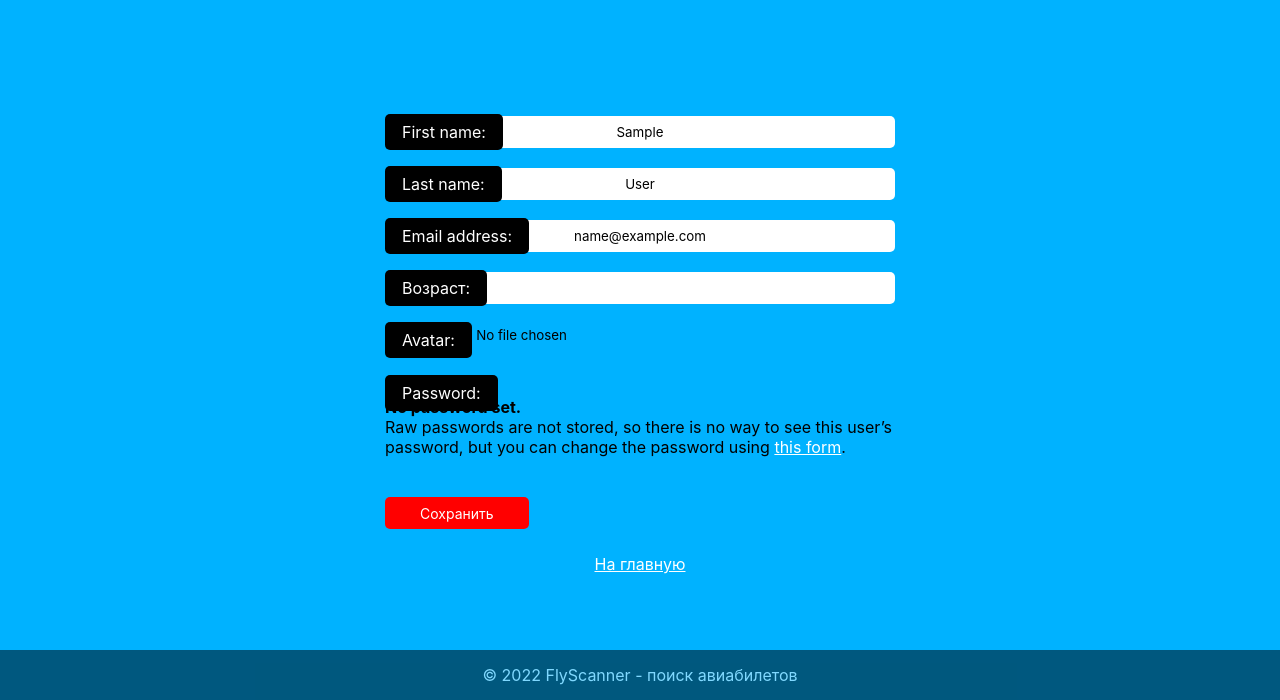
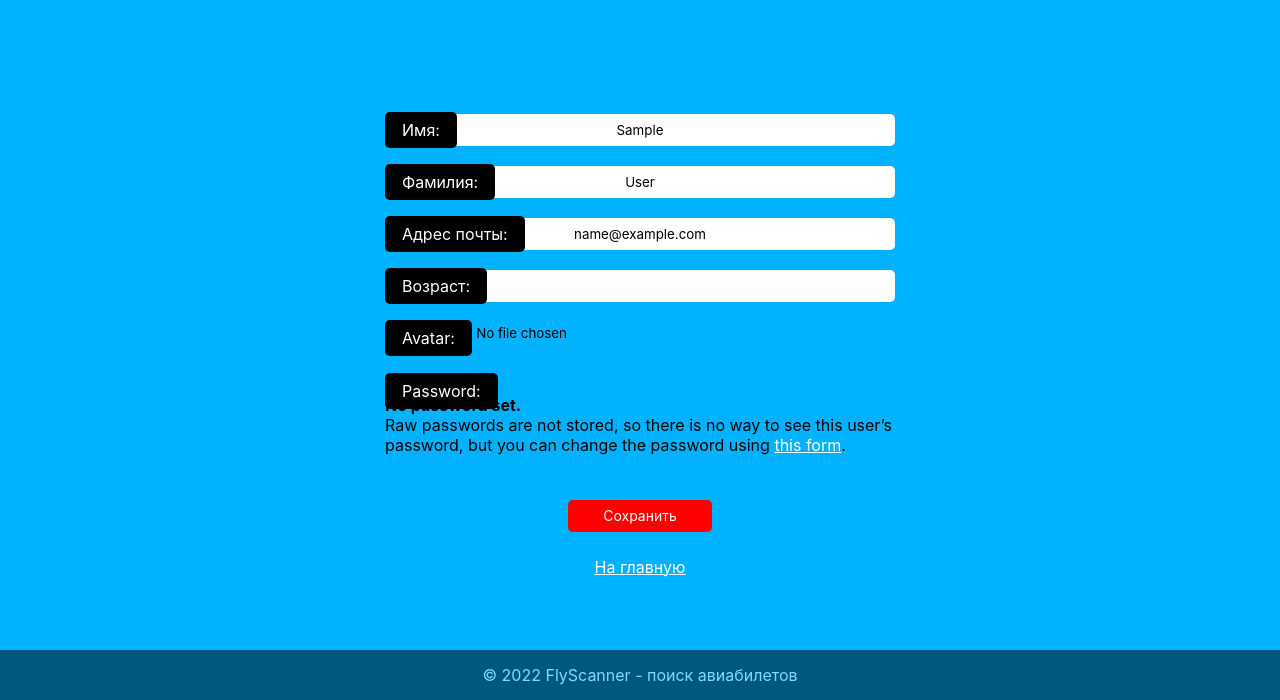
Before and after one commit to forthe94/celestial_annunciator, a Django app: page /auth/edit/ in a window 1280 px wide. Shown: the part 100-800 px from the top of the page. Run offline with Django 4.2, Linux system fonts and the light colour scheme; the visitor is signed in with stand-in values (Sample User, id 1).

Commit message:
неблоьшие изменения по стилям

```diff
--- a/authapp/forms.py
+++ b/authapp/forms.py
@@ -1,8 +1,18 @@
+from django import forms
 from django.contrib.auth import get_user_model
-from django.contrib.auth.forms import AuthenticationForm, UserCreationForm, UserChangeForm
+from django.contrib.auth.forms import AuthenticationForm, UserCreationForm, \
+    UserChangeForm
 
 
 class UserLoginForm(AuthenticationForm):
+    username = forms.EmailField(label="Адрес почты", widget=forms.TextInput(
+        attrs={"placeholder": "example@example.ru"}))
+    password = forms.CharField(widget=forms.PasswordInput, label="Пароль")
+
+    class Meta:
+        model = get_user_model()
+        fields = ("email", "password1")
+
     def __init__(self, *args, **kwargs):
         super().__init__(*args, **kwargs)
         for field_name, field in self.fields.items():
@@ -10,6 +20,12 @@ class UserLoginForm(AuthenticationForm):
 
 
 class AuthUserCreationForm(UserCreationForm):
+    password1 = forms.CharField(widget=forms.PasswordInput, label="Пароль")
+    password2 = forms.CharField(widget=forms.PasswordInput,
+                                label="Подтвердите пароль")
+    email = forms.EmailField(label="Адрес почты", widget=forms.TextInput(
+        attrs={"placeholder": "example@example.ru"}))
+
     class Meta:
         model = get_user_model()
         fields = ("email", "password1", "password2")
@@ -22,6 +38,11 @@ class AuthUserCreationForm(UserCreationForm):
 
 
 class AuthUserChangeForm(UserChangeForm):
+    email = forms.EmailField(label="Адрес почты", widget=forms.TextInput(
+        attrs={"placeholder": "example@example.ru"}))
+    first_name = forms.CharField(label="Имя")
+    last_name = forms.CharField(label="Фамилия")
+
     class Meta:
         model = get_user_model()
         fields = ("first_name", "last_name", "email", "age", "avatar")
--- a/authapp/models.py
+++ b/authapp/models.py
@@ -8,7 +8,7 @@ from authapp.manager import UserManager
 class User(AbstractUser):
 
     email = models.EmailField('email address', unique=True, error_messages={
-            'unique': "A user with that email already exists."})
+            'unique': "Данный адресс уже используется."})
     username = None
     age = models.PositiveIntegerField('Возраст', null=True)
     avatar = models.ImageField(upload_to='avatars', blank=True)
--- a/authapp/views.py
+++ b/authapp/views.py
@@ -2,7 +2,8 @@ from django.contrib import auth
 from django.http import HttpResponseRedirect
 from django.shortcuts import render
 
-from authapp.forms import UserLoginForm, AuthUserCreationForm, AuthUserChangeForm
+from authapp.forms import UserLoginForm, AuthUserCreationForm, \
+    AuthUserChangeForm
 
 
 def login(request):
@@ -31,7 +32,6 @@ def logout(request):
 
 
 def register(request):
-
     if request.method == 'POST':
         form = AuthUserCreationForm(request.POST, request.FILES)
         if form.is_valid():
@@ -49,7 +49,8 @@ def register(request):
 
 def edit(request):
     if request.method == 'POST':
-        form = AuthUserChangeForm(request.POST, request.FILES, instance=request.user)
+        form = AuthUserChangeForm(request.POST, request.FILES,
+                                  instance=request.user)
         if form.is_valid():
             form.save()
             return HttpResponseRedirect('/')
--- a/static/css/login.css
+++ b/static/css/login.css
@@ -54,7 +54,6 @@ label {
 }
 
 input[type="submit"] {
-    margin-top: 20px;
     margin: auto;
     text-align: center;
     display: block;
--- a/static/css/registration.css
+++ b/static/css/registration.css
@@ -53,10 +53,19 @@ label {
 }
 
 input[type="submit"] {
-    margin-top: 20px;
+    margin: auto;
+    text-align: center;
+    display: block;
+    margin-top: 25px;
 }
 
 .div_login_submit {
     display: flex;
     justify-content: center;
 }
+
+.errorlist {
+    color: red;
+    list-style-type: none;
+    text-align: center;
+}
```
Also changed, not shown: static/js/utilities.js (+7 -5 lines).
